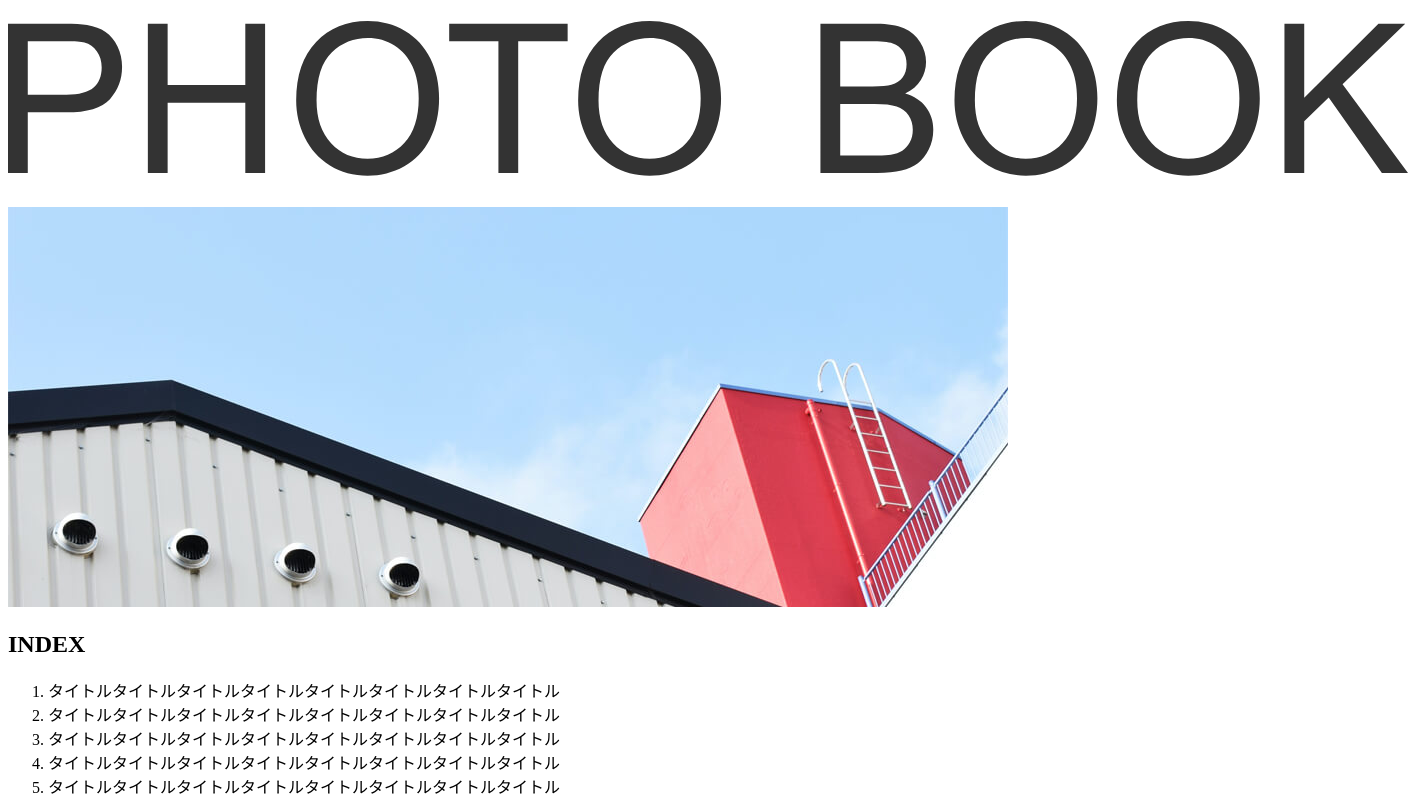
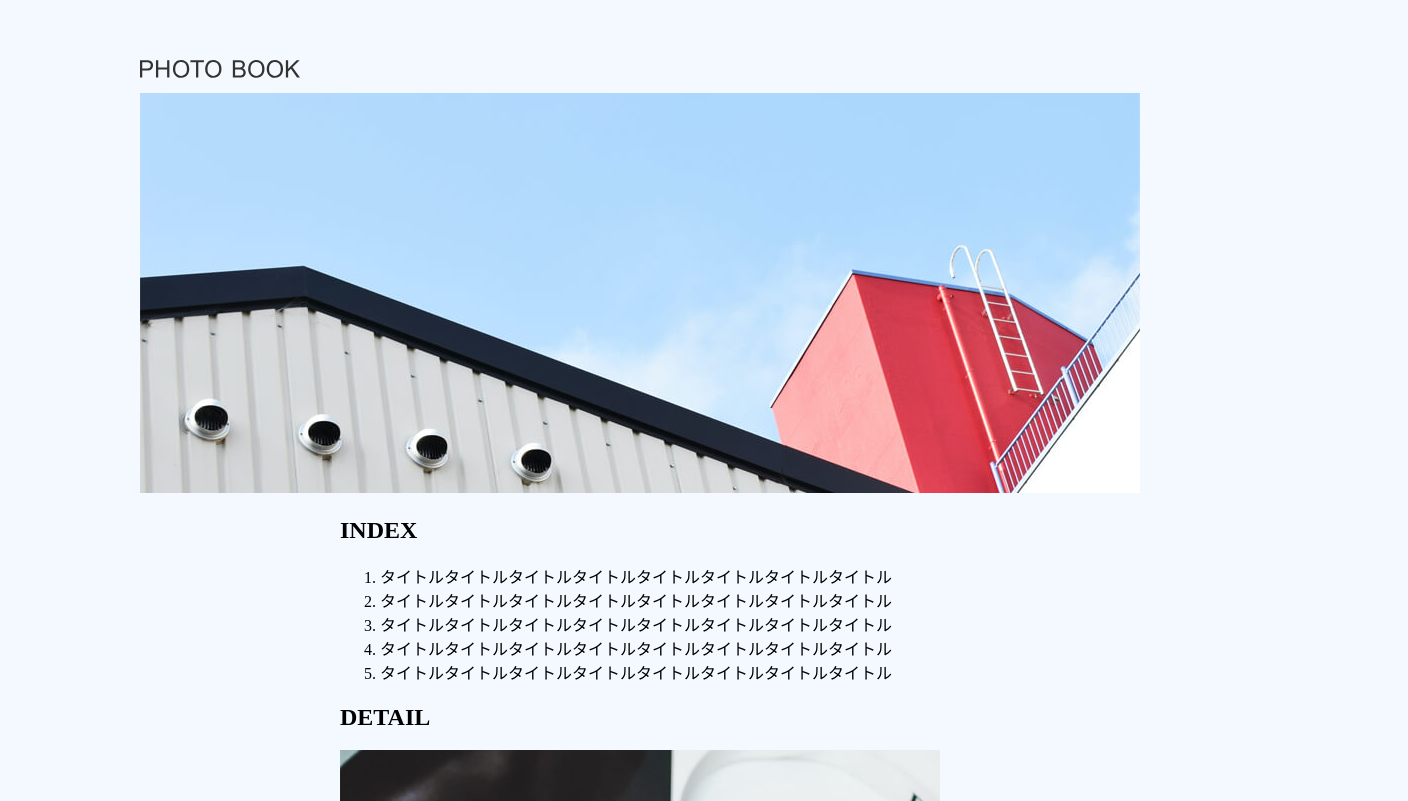
Before and after one commit to hagiwarat/PHOTO-BOOK, a plain HTML site: page index.html in a window 1280 px wide. Shown: the top 801 px of the page, 1408 px wide, since content can reach past the window. Drawn offline with Linux system fonts and the light colour scheme.

Commit message:
ページ全体とヘッダーのスタイリング

```diff
--- a/css/styles.css
+++ b/css/styles.css
@@ -0,0 +1,34 @@
+@charset "utf-8";
+
+html {
+  background-color: #F4F9FF;
+}
+
+body {
+  margin: 0;
+}
+
+img {
+  width: 100%;
+}
+
+.outer {
+  width: 1000px;
+  margin: 0 auto;
+}
+
+.inner {
+  width: 600px;
+  margin: 0 auto;
+}
+
+/* ヘッダー */
+.page-header__title {
+  width: 160px;
+  margin-top: 60px;
+  margin-bottom: 15px;
+}
+
+.page-header__title img {
+  display: block;
+}
--- a/index.html
+++ b/index.html
@@ -11,8 +11,9 @@
 </head>
 
 <body>
+  <div class="outer">
     <header>
-    <h1>
+      <h1 class="page-header__title">
         <a href="#"><img src="images/logo.svg" alt="ロゴマーク"></a>
       </h1>
     </header>
@@ -22,7 +23,7 @@
         <img src="images/mainvisual.jpg" alt="メインビジュアル">
       </div>
 
-    <section>
+      <section class="inner">
         <div>
           <h2>
             INDEX
@@ -37,7 +38,7 @@
         </div>
       </section>
 
-    <section>
+      <section class="inner">
         <h2>
           DETAIL
         </h2>
@@ -69,9 +70,10 @@
       </section>
     </main>
 
-  <footer>
+    <footer class="inner">
       <p>© 2020 PHOTO BOOK</p>
     </footer>
+  </div>
 </body>
 
 </html>
```
Lines whose indentation alone changed are shown as unchanged.
